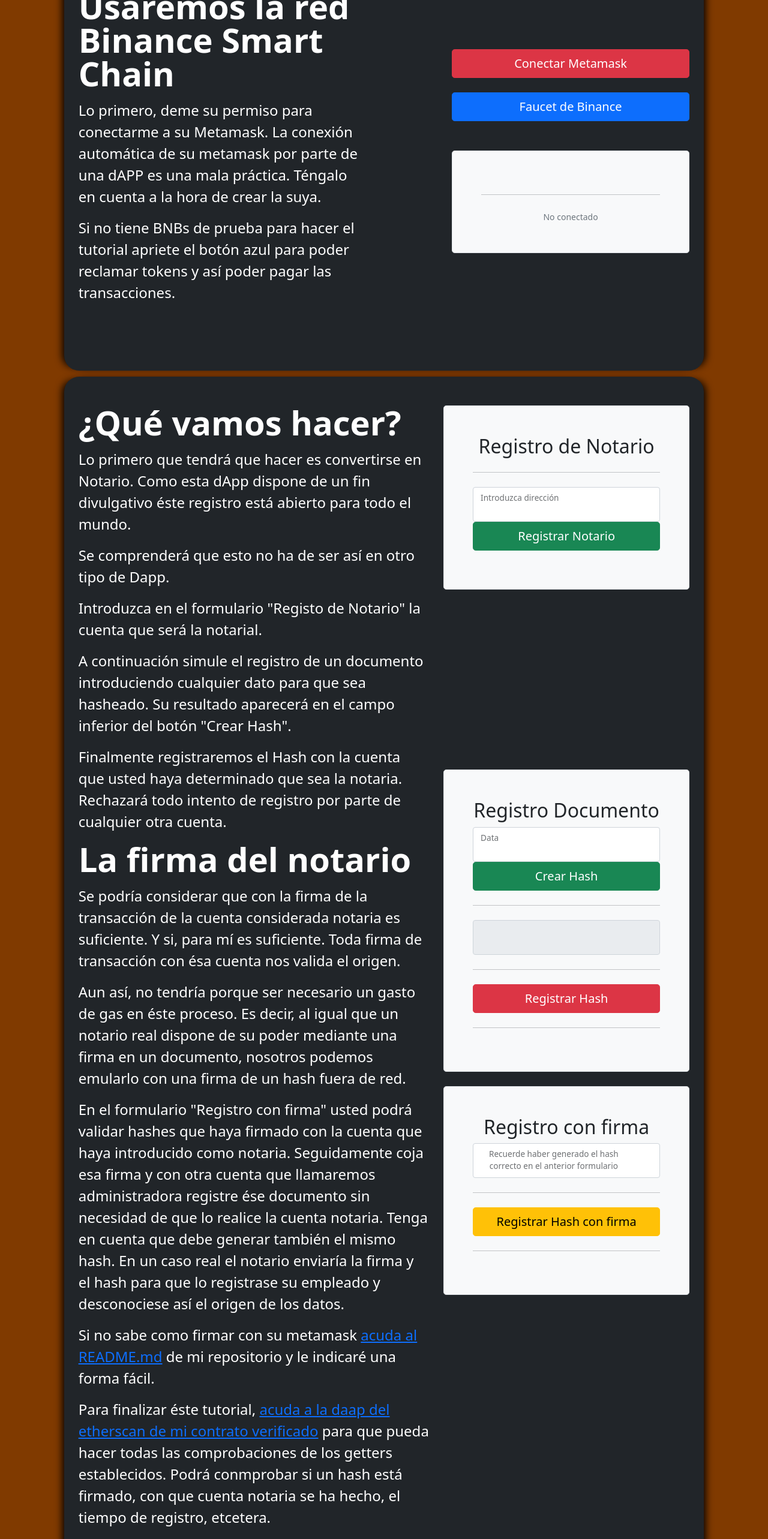
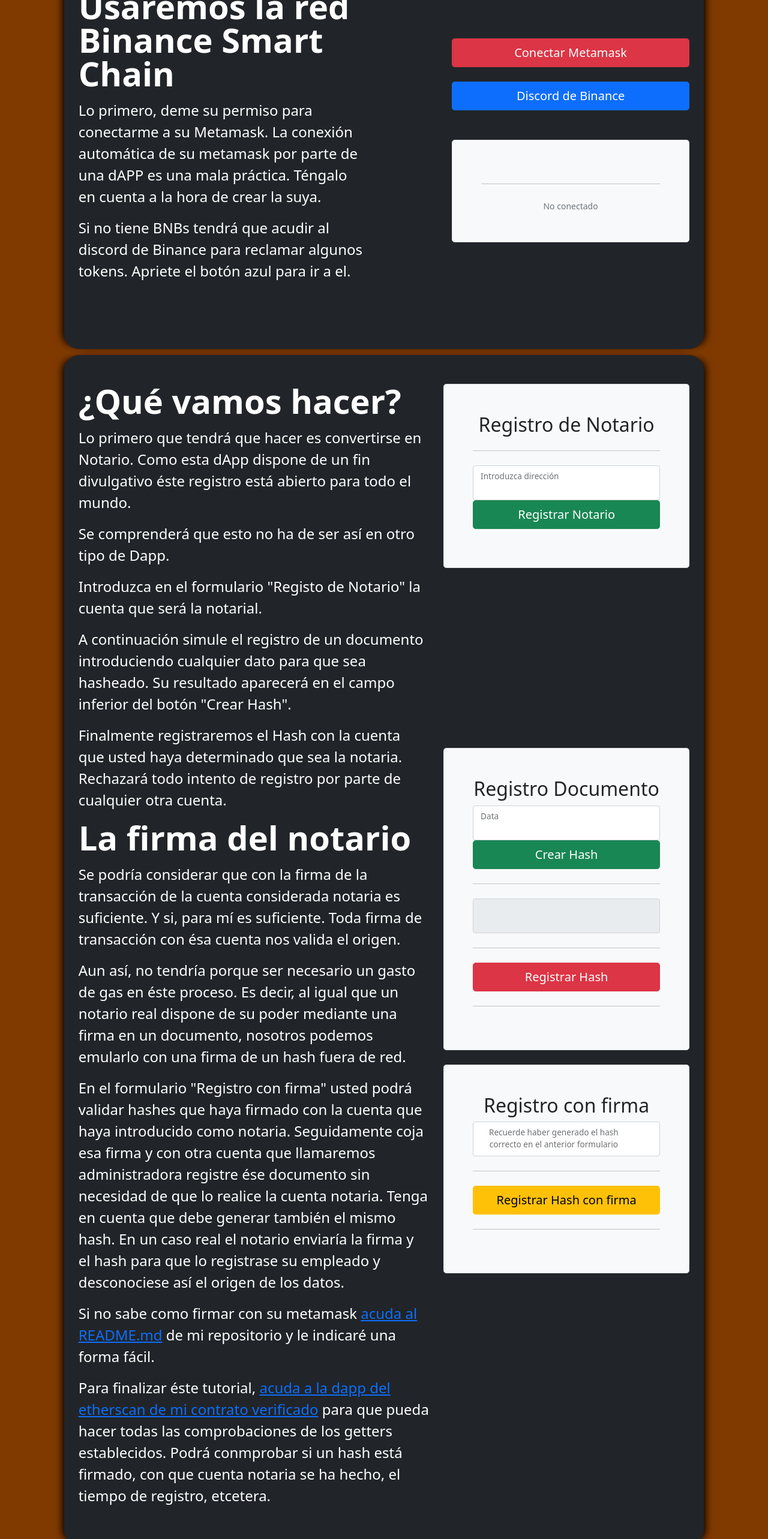
Before and after one commit to Cainuriel/daapnotario, a React (Vite) app: page / in a window 1280 px wide. Shown: the part 2180-4746 px from the top of the page at 60% size. Built offline with nearby package versions, Linux system fonts and the light colour scheme.

Commit message:
errores tipograficos

```diff
--- a/src/Intro.jsx
+++ b/src/Intro.jsx
@@ -49,7 +49,7 @@ const Intro = () => {
 
   function faucet() {
     window.open(
-      "https://testnet.binance.org/faucet-smart",
+      "https://discord.gg/bnbchain",
       "_blank",
       'rel="noreferrer"'
     );
@@ -129,9 +129,8 @@ const Intro = () => {
               mala práctica. Téngalo en cuenta a la hora de crear la suya.{" "}
             </p>
             <p className="col-lg-10 fs-4 text-white">
-              Si no tiene BNBs de prueba para hacer el tutorial apriete el botón
-              azul para poder reclamar tokens y así poder pagar las
-              transacciones.
+              Si no tiene BNBs tendrá que acudir al discord de Binance para reclamar
+              algunos tokens. Apriete el botón azul para ir a el.
             </p>
           </div>
           <div className="col-md-10 mx-auto col-lg-5">
@@ -149,7 +148,7 @@ const Intro = () => {
               className="w-100 btn btn-lg btn-primary"
               type="button"
             >
-              Faucet de Binance
+              Discord de Binance
             </button>
             <hr className="my-4" />
             <form className="p-4 p-md-5 border rounded-3 bg-light">
--- a/src/Solidity.jsx
+++ b/src/Solidity.jsx
@@ -283,7 +283,7 @@ const Solidity = () => {
                 target="_blank"
                 rel="noreferrer"
               >
-                acuda a la daap del etherscan de mi contrato verificado
+                acuda a la dapp del etherscan de mi contrato verificado
               </a>{" "}
               para que pueda hacer todas las comprobaciones de los getters
               establecidos. Podrá conmprobar si un hash está firmado, con que
```
Also changed, not shown: 1 other file (tests, documents, lock files or other folders).
